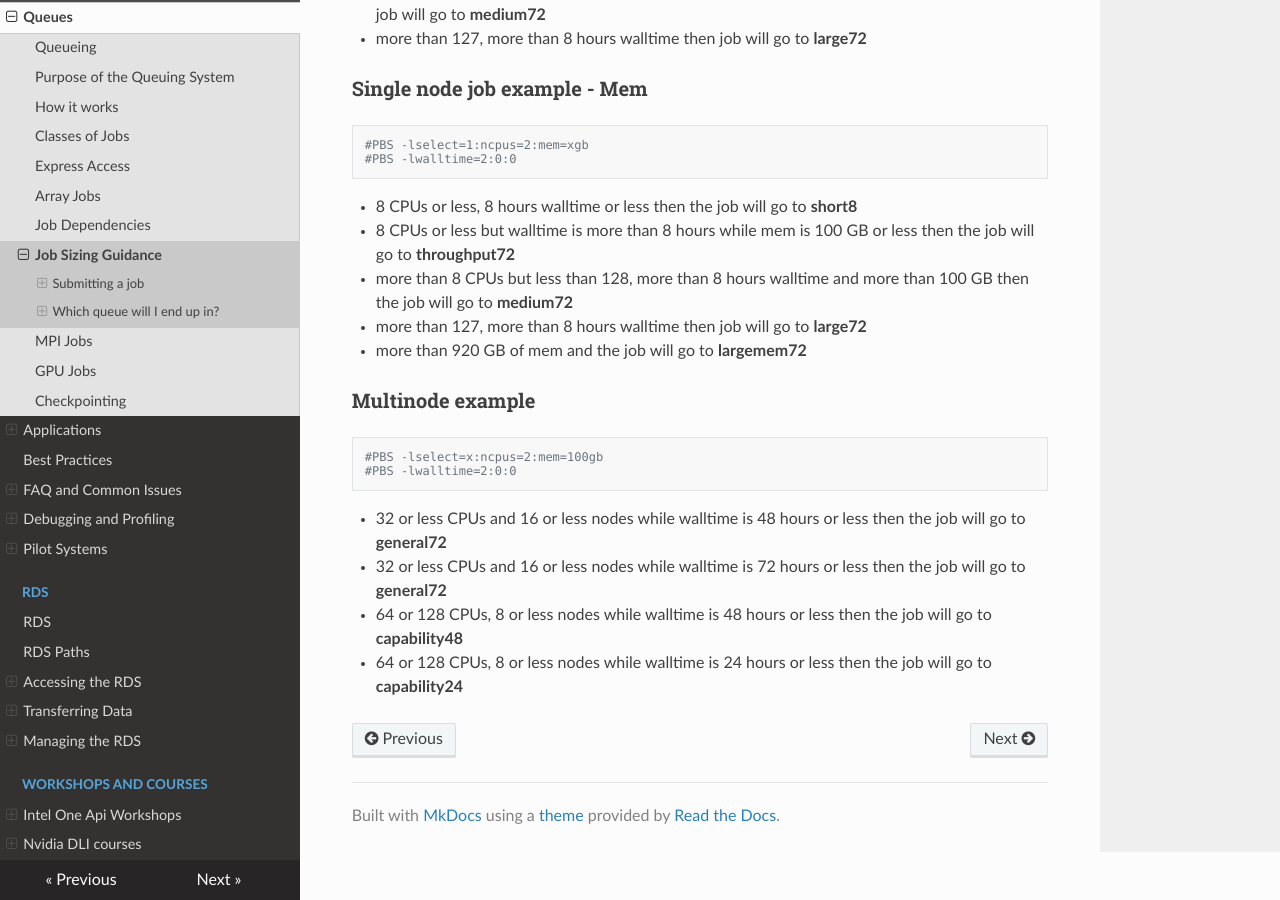
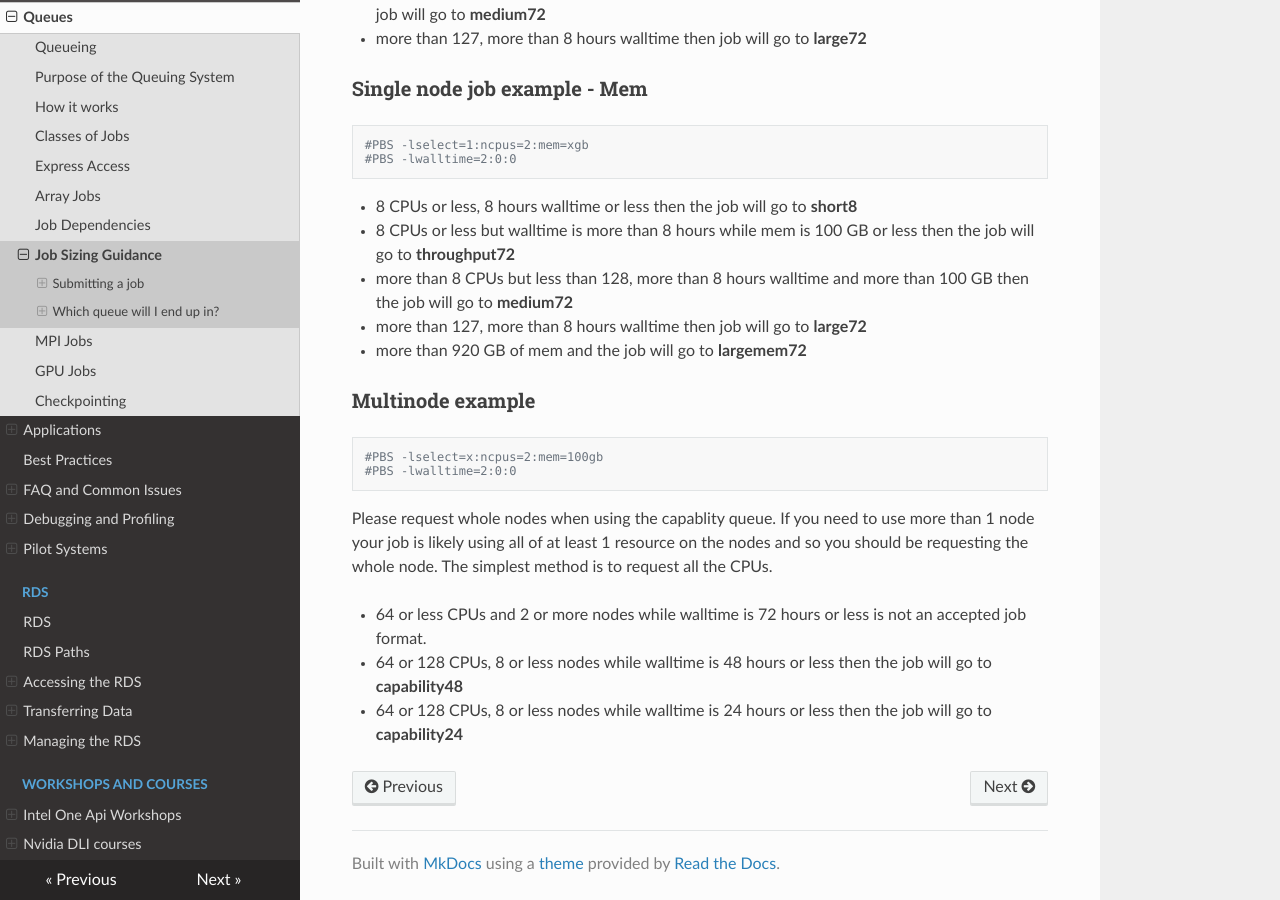
Before and after one commit to ImperialCollegeLondon/icl-rcs-user-guide, an MkDocs documentation site: the page built from docs/hpc/queues/job-sizing-guidance.md, in a window 1280 px wide and 900 px high, scrolled down 4212 px. Built offline with MkDocs 1.6.1, drawn with Linux system fonts in a browser that asks for light colours; nearby versions of some CDN libraries.

Commit message:
Updated multinode example

````diff
--- a/docs/hpc/queues/job-sizing-guidance.md
+++ b/docs/hpc/queues/job-sizing-guidance.md
@@ -162,8 +162,8 @@ There are 3 multi-node queues, **capability24**, **capability48** or **general72
 #PBS -lselect=x:ncpus=2:mem=100gb
 #PBS -lwalltime=2:0:0
 ```
+Please request whole nodes when using the capablity queue. If you need to use more than 1 node your job is likely using all of at least 1 resource on the nodes and so you should be requesting the whole node. The simplest method is to request all the CPUs.
 
-* 32 or less CPUs and 16 or less nodes while walltime is 48 hours or less then the job will go to **general72**
-* 32 or less CPUs and 16 or less nodes while walltime is 72 hours or less then the job will go to **general72**
+* 64 or less CPUs and 2 or more nodes while walltime is 72 hours or less is not an accepted job format.
 * 64 or 128 CPUs, 8 or less nodes while walltime is 48 hours or less then the job will go to **capability48**
 * 64 or 128 CPUs, 8 or less nodes while walltime is 24 hours or less then the job will go to **capability24**
````
